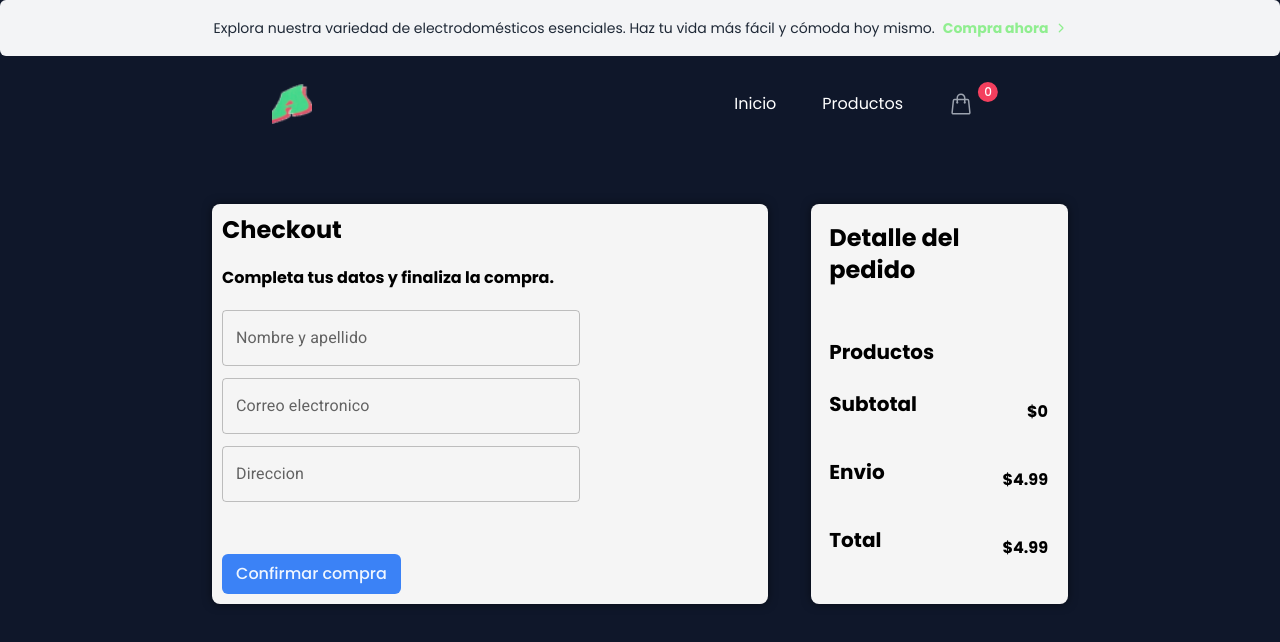
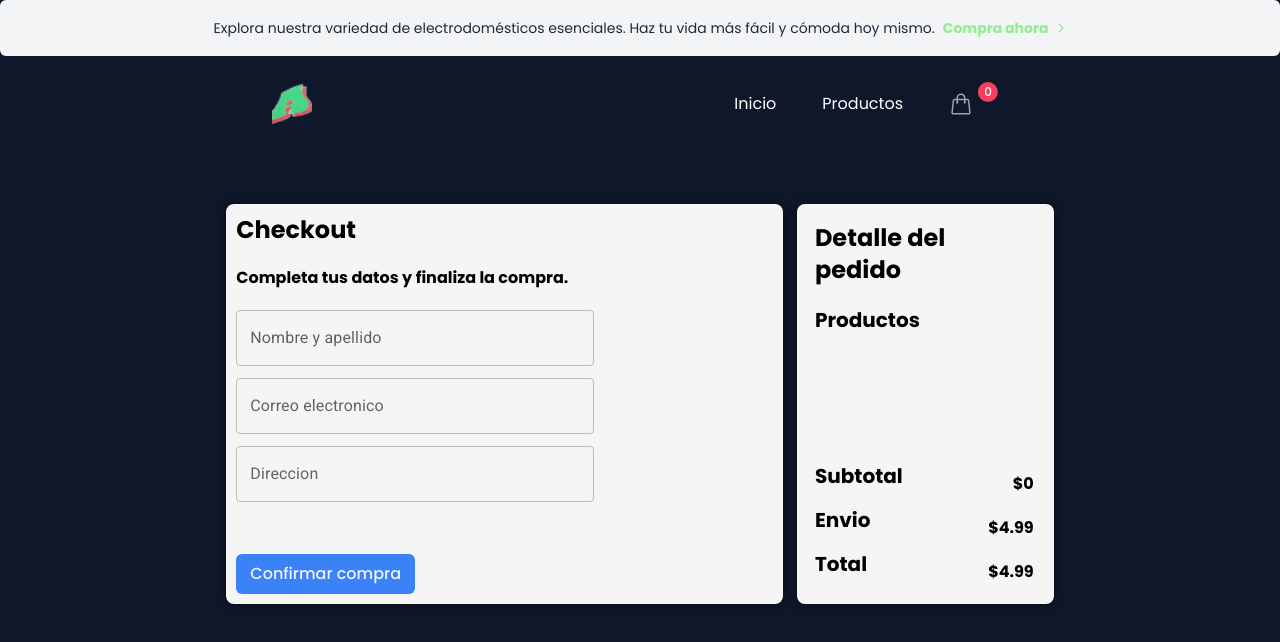
Before and after one commit to agusflores/e-commerce, a React (Vite) app: page /detail-purchase in a window 1280 px wide. Shown: the top 642 px of the page. Built offline with nearby package versions, Linux system fonts and the light colour scheme.

Commit message:
cambios detalle de compra

```diff
--- a/src/components/organisms/DetailPurchase.jsx
+++ b/src/components/organisms/DetailPurchase.jsx
@@ -13,6 +13,7 @@
               <FormDetailPurchase />
             </div>
             <div className="detail-container">
+              <div>
                 <h1 className="font-bold text-black-500 text-2xl m-2 text-black-500">
                   Detalle del pedido
                 </h1>
@@ -28,6 +29,8 @@
                     </p>
                   </div>
                 ))}
+              </div>
+              <div>
                 <div className="flex justify-between">
                   <p className="font-bold text-xl ml-2 text-black-500">
                     Subtotal
@@ -48,7 +51,7 @@
                     ${cartContext.total + 4.99}
                   </p>
                 </div>
-              <div className="h-full"></div>
+              </div>
             </div>
           </div>
         </div>
--- a/src/index.css
+++ b/src/index.css
@@ -61,7 +61,7 @@
 
 .data-container {
   display: flex;
-  justify-content: space-between;
+  justify-content: space-evenly;
   align-items: center;
   padding: 10px;
   height: 100%;
```
Lines whose indentation alone changed are shown as unchanged.
